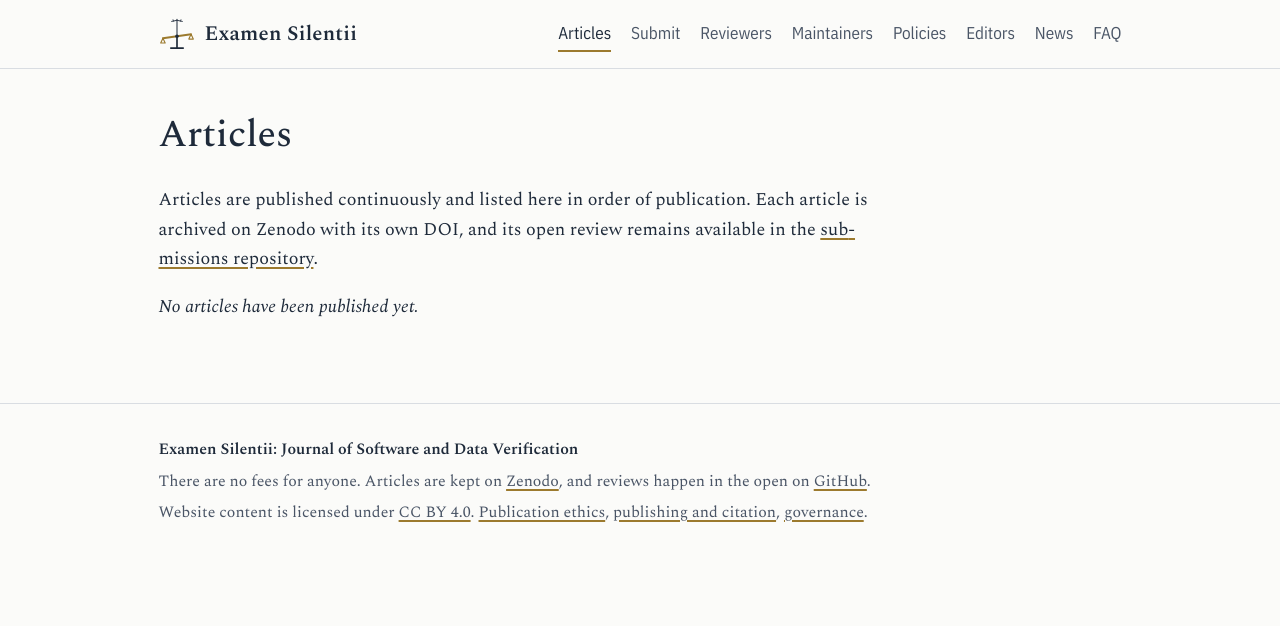
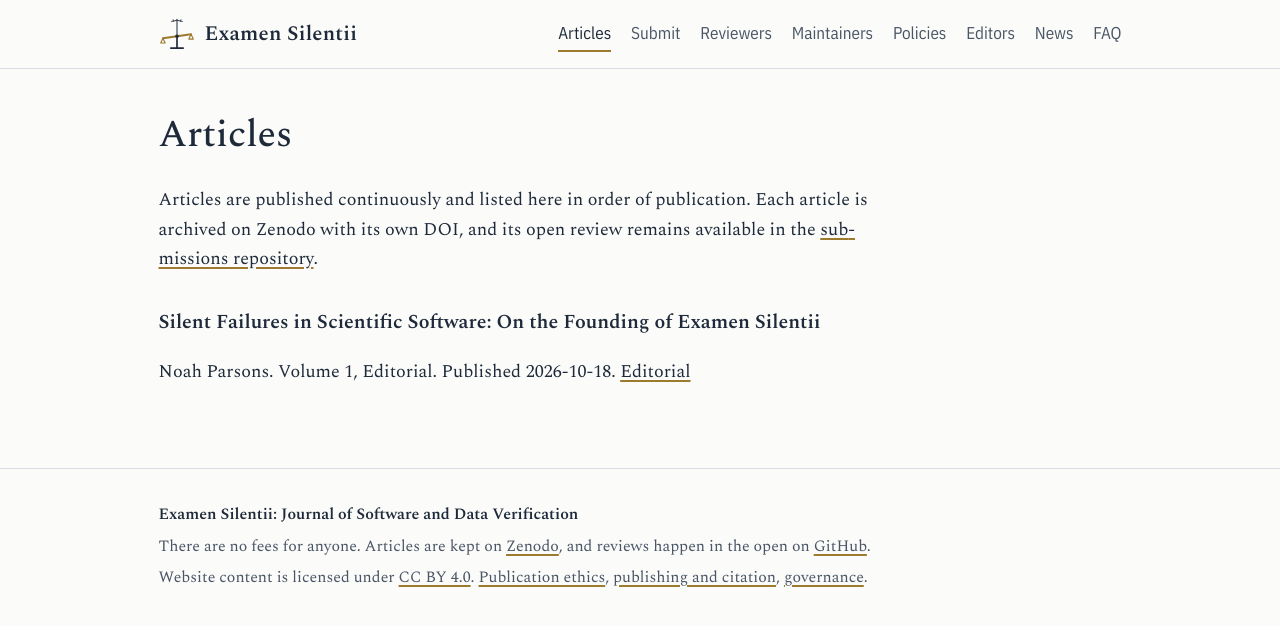
Before and after one commit to examen-silentii/examen-silentii.github.io, a Jekyll site: the page built from articles.md, in a window 1280 px wide. Shown: the top 626 px of the page. Built offline with Jekyll 4.4.1, drawn with Linux system fonts in a browser that asks for light colours.

Commit message:
Add first article entry to articles.md

```diff
--- a/articles.md
+++ b/articles.md
@@ -6,7 +6,9 @@ permalink: /articles/
 
 Articles are published continuously and listed here in order of publication. Each article is archived on Zenodo with its own DOI, and its open review remains available in the [submissions repository](https://github.com/examen-silentii/submissions).
 
-*No articles have been published yet.*
+### Silent Failures in Scientific Software: On the Founding of Examen Silentii
+Noah Parsons. Volume 1, Editorial. Published 2026-10-18.
+[Editorial](https://doi.org/10.5281/zenodo.23290573)
 
 <!--
 Add each published article as a new entry at the top, in this form:
```
